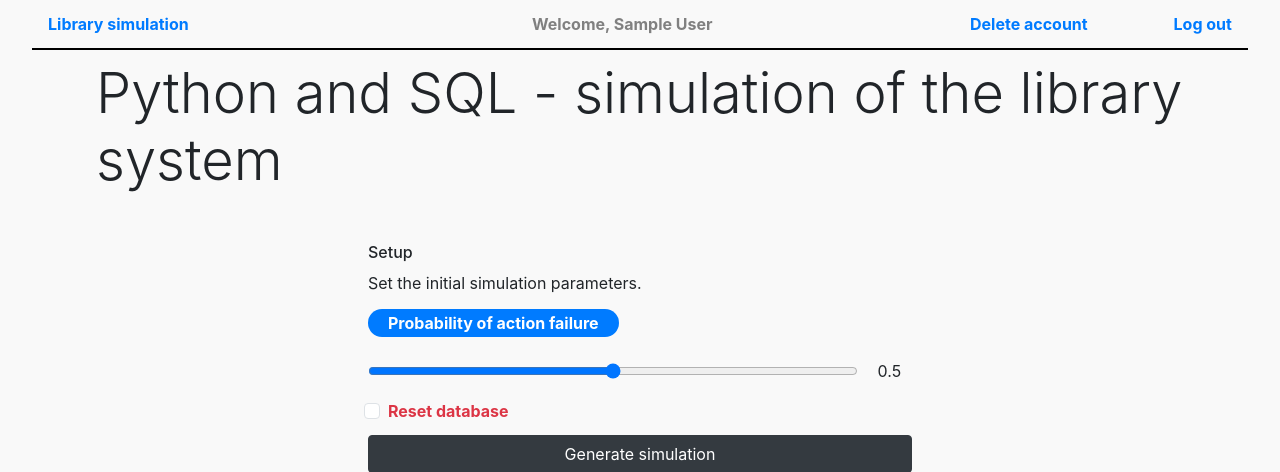
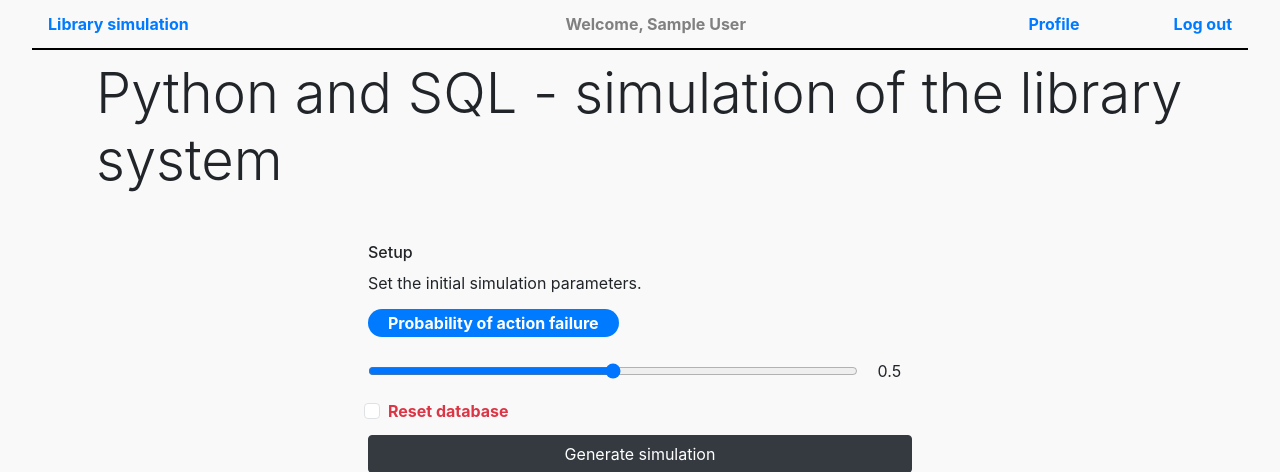
Before and after one commit to mmtomczak/library_simulator, a Flask app: page /main in a window 1280 px wide. Shown: the top 472 px of the page. Run offline with Flask 3, Linux system fonts and the light colour scheme; the visitor is signed in with stand-in values (Sample User, id 1); some libraries are stand-ins or nearby versions.

Commit message:
feat: add profile page with password change and account delete

```diff
--- a/main.py
+++ b/main.py
@@ -219,7 +219,7 @@ def delete_account():
         # Send flash message
         flash("Cannot delete admin account")
         # Redirect to main
-        return redirect(url_for('main'))
+        return redirect(url_for('user_profile'))
     # Delete row from users table where user_id matches current user ID
     cur.execute(f"DELETE FROM users WHERE user_id = '{user_id}'")
     db.commit()
@@ -304,6 +304,33 @@ def plot_and_save(data, x, y, path, **kwargs):
     fig.set_xticklabels(fig.get_xticklabels(), rotation=kwargs.get('xtick_rotation', 0))
     fig.get_figure().savefig(path, dpi=kwargs.get('dpi', 1000))
     plt.clf()
+
+@app.route("/profile")
+@login_required
+def user_profile():
+    return render_template("profile.html", user=current_user)
+
+@app.route("/profile/change_password/<int:user_id>", methods=["POST", "GET"])
+def change_password(user_id):
+    if request.method == "POST":
+        user = cur.execute(f"SELECT password, user_id, username FROM users WHERE user_id = '{user_id}'").fetchone()
+        old_password = request.form.get("password_old")
+        if not check_password_hash(user[0], old_password):
+            flash("Incorrect current password!")
+            return redirect(url_for("user_profile"))
+        if request.form.get("password_new") != request.form.get("password_confirm"):
+            flash("New passwords do not match!")
+            return redirect(url_for("user_profile"))
+        else:
+            hash_password = generate_password_hash(request.form.get('password_new'),
+                                                   method='pbkdf2:sha256',
+                                                   salt_length=8)
+            cur.execute(f"UPDATE users SET password='{hash_password}' WHERE user_id='{user_id}'")
+            db.commit()
+            flash("Password changed successfully!")
+            return redirect(url_for("user_profile"))
+    return redirect(url_for("user_profile"))
+
 
 
 @app.route("/insert_data/<table_name>", methods=["POST", "GET"])
--- a/templates/index.html
+++ b/templates/index.html
@@ -12,7 +12,7 @@
     <a href="#" class="grey-out">Welcome, {{ user.name }}</a>
     <a href="#"></a>
     <a href="#"></a>
-    <a href="{{ url_for('delete_account') }}" class="logout-btn danger">Delete account</a>
+    <a href="{{ url_for('user_profile') }}" class="logout-btn">Profile</a>
     <a href="{{ url_for('logout') }}" class="logout-btn">Log out</a>
 {% endblock %}
 
--- a/templates/profile.html
+++ b/templates/profile.html
@@ -35,7 +35,7 @@
             <form class="form-signin" action="{{ url_for('change_password', user_id=current_user.id) }}" method="post">
                 <h1 class="display-6">Change password</h1>
                 <label for="password_old" class="sr-only">Old Password</label>
-                <input type="text" name="password_old" placeholder="Old Password" class="form-control" required/>
+                <input type="password" name="password_old" placeholder="Old Password" class="form-control" required/>
                 <label for="password_new" class="sr-only">New Password</label>
                 <input type="password" name="password_new" placeholder="New Password" class="form-control" required />
                 <label for="password_confirm" class="sr-only">Confirm New Password</label>
```
Also changed, not shown: README.md.
